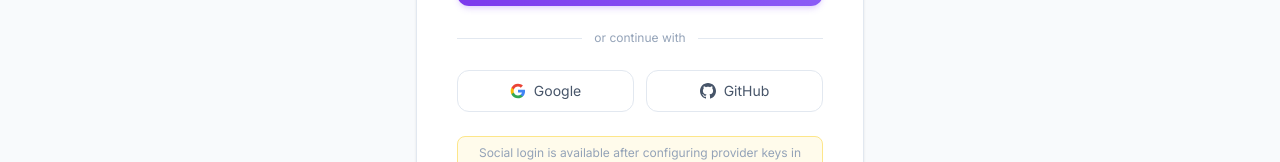
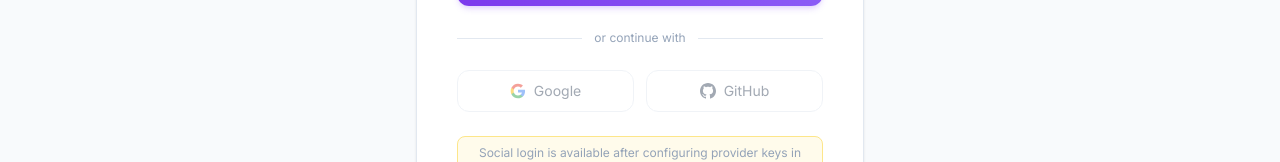
Before and after one commit to amanmedatwal-work/Marketplace, a React (Vite) app: page /register in a window 1280 px wide. Shown: the part 775-937 px from the top of the page. Built offline with nearby package versions, Linux system fonts and the light colour scheme; no server answers.

Commit message:
Disable OAuth buttons when not configured to prevent client errors

```diff
--- a/src/pages/Login.jsx
+++ b/src/pages/Login.jsx
@@ -169,7 +169,7 @@ const Login = () => {
           <div className="grid grid-cols-2 gap-3 mb-6">
             <button
               onClick={() => handleOAuthLogin('google')}
-              disabled={oauthLoading !== null}
+              disabled={oauthLoading !== null || !googleConfigured}
               className="flex items-center justify-center gap-2 py-2.5 rounded-xl bg-white border border-light-border text-light-text-secondary hover:text-light-text hover:border-brand-300 transition-all text-sm disabled:opacity-50 disabled:cursor-wait"
             >
               {oauthLoading === 'google' ? (
@@ -181,7 +181,7 @@ const Login = () => {
             </button>
             <button
               onClick={() => handleOAuthLogin('github')}
-              disabled={oauthLoading !== null}
+              disabled={oauthLoading !== null || !githubConfigured}
               className="flex items-center justify-center gap-2 py-2.5 rounded-xl bg-white border border-light-border text-light-text-secondary hover:text-light-text hover:border-brand-300 transition-all text-sm disabled:opacity-50 disabled:cursor-wait"
             >
               {oauthLoading === 'github' ? (
--- a/src/pages/Register.jsx
+++ b/src/pages/Register.jsx
@@ -223,7 +223,7 @@ const Register = () => {
           <div className="grid grid-cols-2 gap-3 mb-6">
             <button
               onClick={() => handleOAuthLogin('google')}
-              disabled={oauthLoading !== null}
+              disabled={oauthLoading !== null || !googleConfigured}
               className="flex items-center justify-center gap-2 py-2.5 rounded-xl bg-white border border-light-border text-light-text-secondary hover:text-light-text hover:border-brand-300 transition-all text-sm disabled:opacity-50 disabled:cursor-wait"
             >
               {oauthLoading === 'google' ? (
@@ -235,7 +235,7 @@ const Register = () => {
             </button>
             <button
               onClick={() => handleOAuthLogin('github')}
-              disabled={oauthLoading !== null}
+              disabled={oauthLoading !== null || !githubConfigured}
               className="flex items-center justify-center gap-2 py-2.5 rounded-xl bg-white border border-light-border text-light-text-secondary hover:text-light-text hover:border-brand-300 transition-all text-sm disabled:opacity-50 disabled:cursor-wait"
             >
               {oauthLoading === 'github' ? (
```
